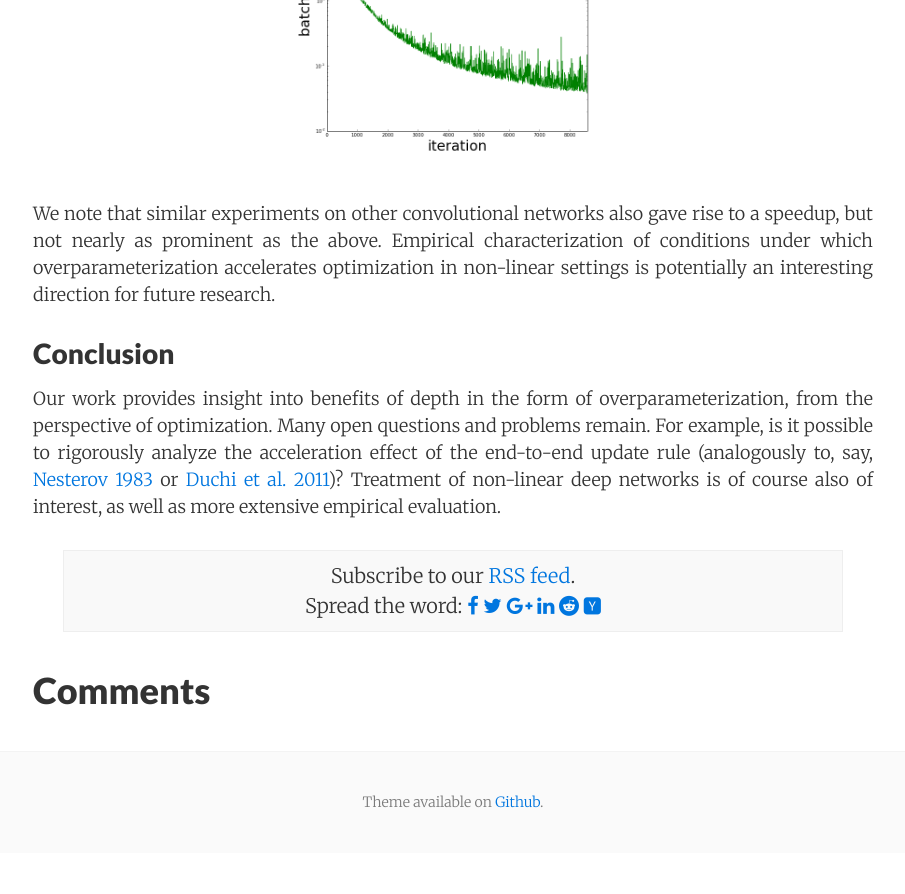
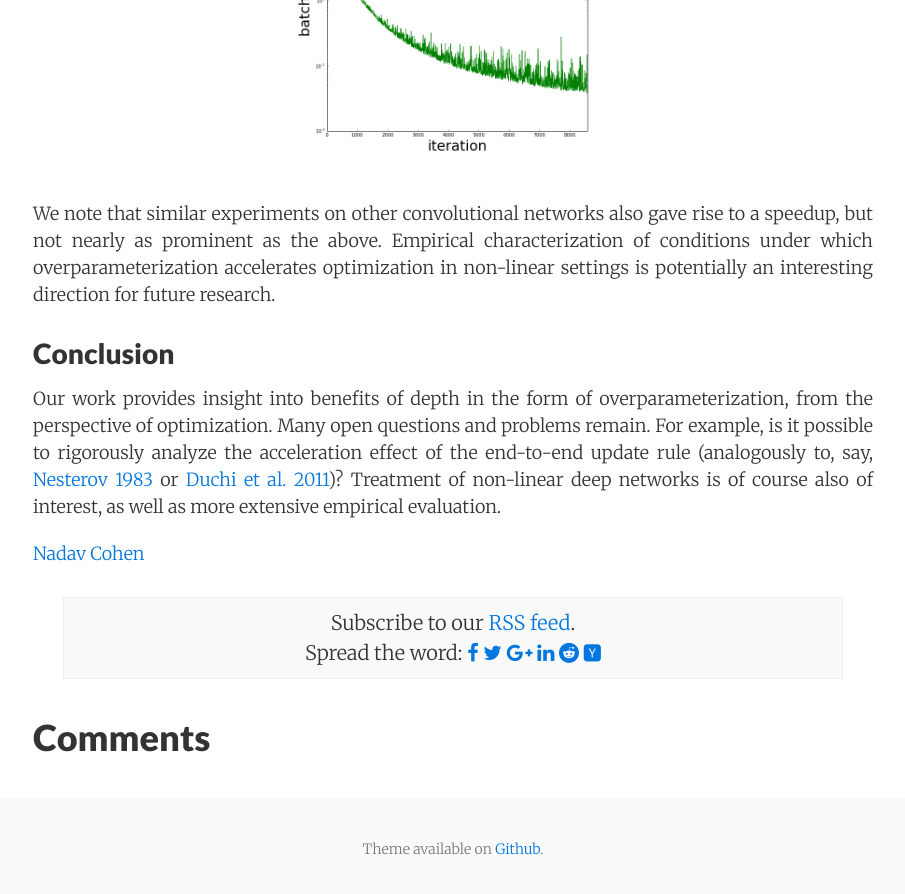
Before and after one commit to offconvex/offconvex.github.io, a Jekyll site: the page built from _posts/2018-03-02-acceleration-overparameterization.md, in a window 1280 px wide and 900 px high, scrolled down 5385 px. Shown: the top 894 px of the window, without its empty margins (187-1092 px from the left). Built offline with Jekyll 4.4.1, drawn with Linux system fonts in a browser that asks for light colours; nearby versions of some CDN libraries; formulas are drawn with MathJax 3; comment, search, counter and statistics services are not loaded; before the commit the page ends 6238 px from its top, so only the background shows below that.

Commit message:
Update 2018-03-02-acceleration-overparameterization.md

```diff
--- a/_posts/2018-03-02-acceleration-overparameterization.md
+++ b/_posts/2018-03-02-acceleration-overparameterization.md
@@ -115,3 +115,5 @@ Our work provides insight into benefits of depth in the form of overparameteriza
 Many open questions and problems remain.
 For example, is it possible to rigorously analyze the acceleration effect of the end-to-end update rule (analogously to, say, [Nesterov 1983](http://www.cis.pku.edu.cn/faculty/vision/zlin/1983-A%20Method%20of%20Solving%20a%20Convex%20Programming%20Problem%20with%20Convergence%20Rate%20O(k%5E(-2))_Nesterov.pdf) or [Duchi et al. 2011](http://www.jmlr.org/papers/volume12/duchi11a/duchi11a.pdf))?
 Treatment of non-linear deep networks is of course also of interest, as well as more extensive empirical evaluation.
+
+[Nadav Cohen](http://www.cohennadav.com/)
```
